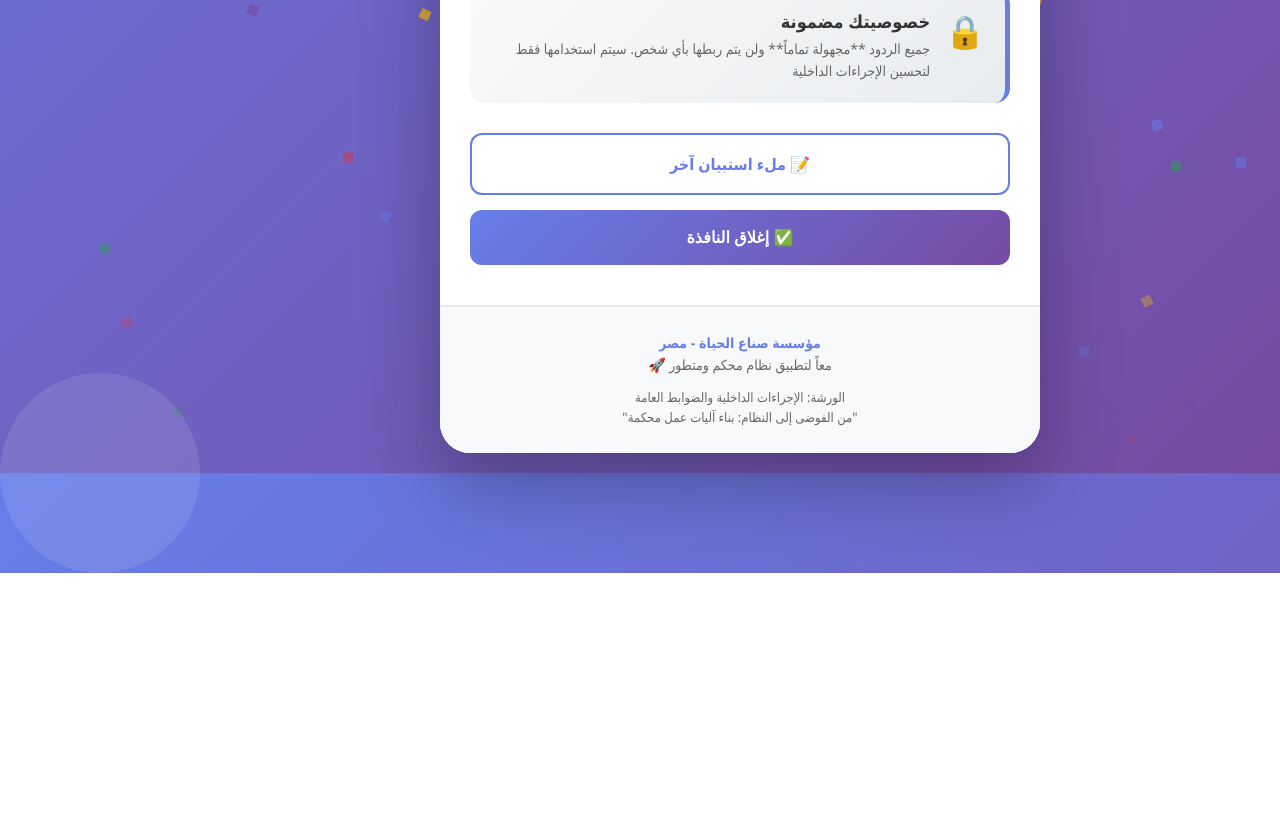
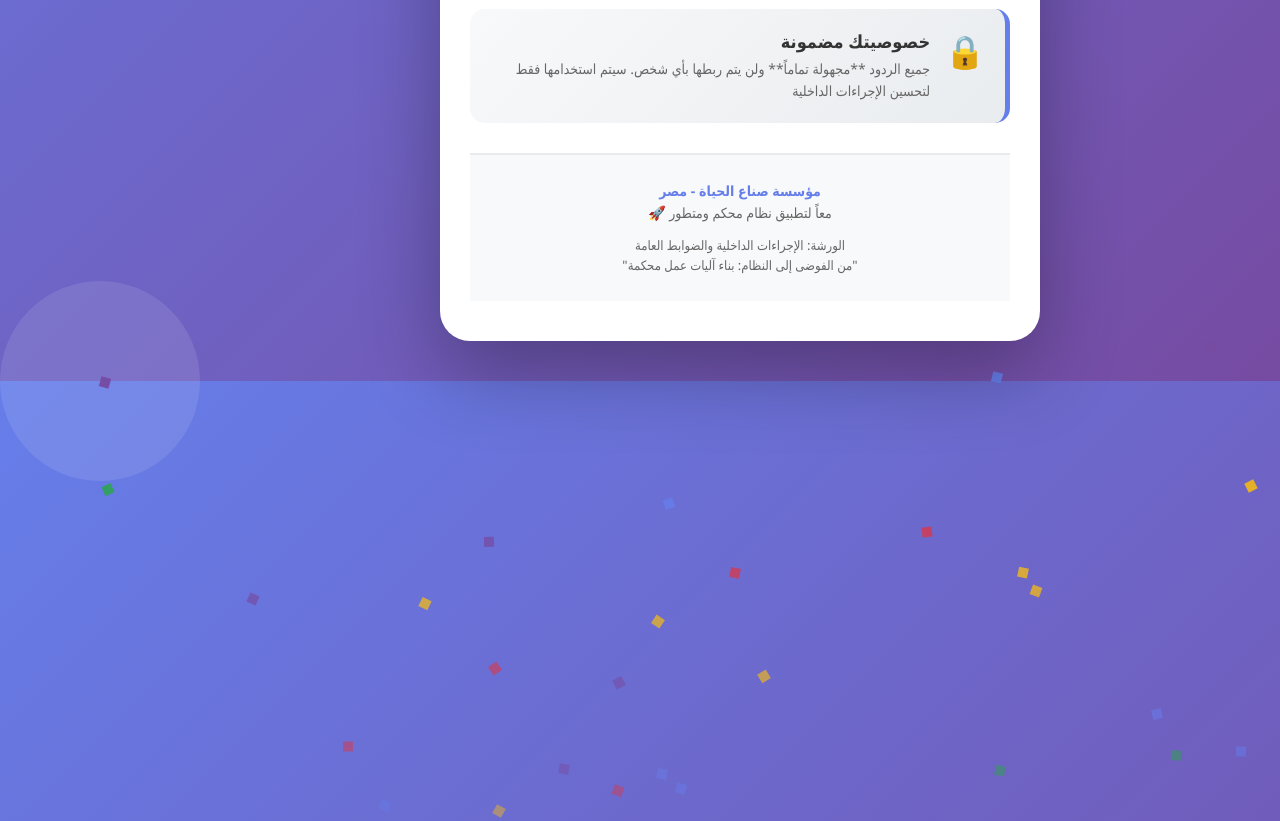
Before and after one commit to MahmoudFouad25/workshop-project-Bahi, a website: page workshop-internal-procedures/thank-you.html in a window 1280 px wide. Shown: the part 960-1781 px from the top of the page. Before the commit the page ends 1533 px from the top, so only its background shows below. Drawn offline with Linux system fonts and the light colour scheme.

Commit message:
Update thank-you.html

```diff
--- a/workshop-internal-procedures/thank-you.html
+++ b/workshop-internal-procedures/thank-you.html
@@ -15,12 +15,8 @@
             font-family: 'Segoe UI', Tahoma, Geneva, Verdana, sans-serif;
             background: linear-gradient(135deg, #667eea 0%, #764ba2 100%);
             min-height: 100vh;
-            display: flex;
-            align-items: center;
-            justify-content: center;
-            padding: 20px;
+            padding: 40px 20px;
             position: relative;
-            overflow: hidden;
         }
 
         /* Animated Background Circles */
@@ -64,6 +60,7 @@
         .container {
             max-width: 600px;
             width: 100%;
+            margin: 0 auto;
             background: white;
             border-radius: 30px;
             box-shadow: 0 30px 80px rgba(0, 0, 0, 0.3);
@@ -469,16 +466,6 @@
                 </div>
             </div>
 
-            <!-- Actions -->
-            <div class="actions">
-                <a href="survey.html" class="btn btn-secondary">
-                    📝 ملء استبيان آخر
-                </a>
-                <button onclick="window.close()" class="btn btn-primary">
-                    ✅ إغلاق النافذة
-                </button>
-            </div>
-        </div>
 
         <!-- Footer -->
         <div class="footer">
```
